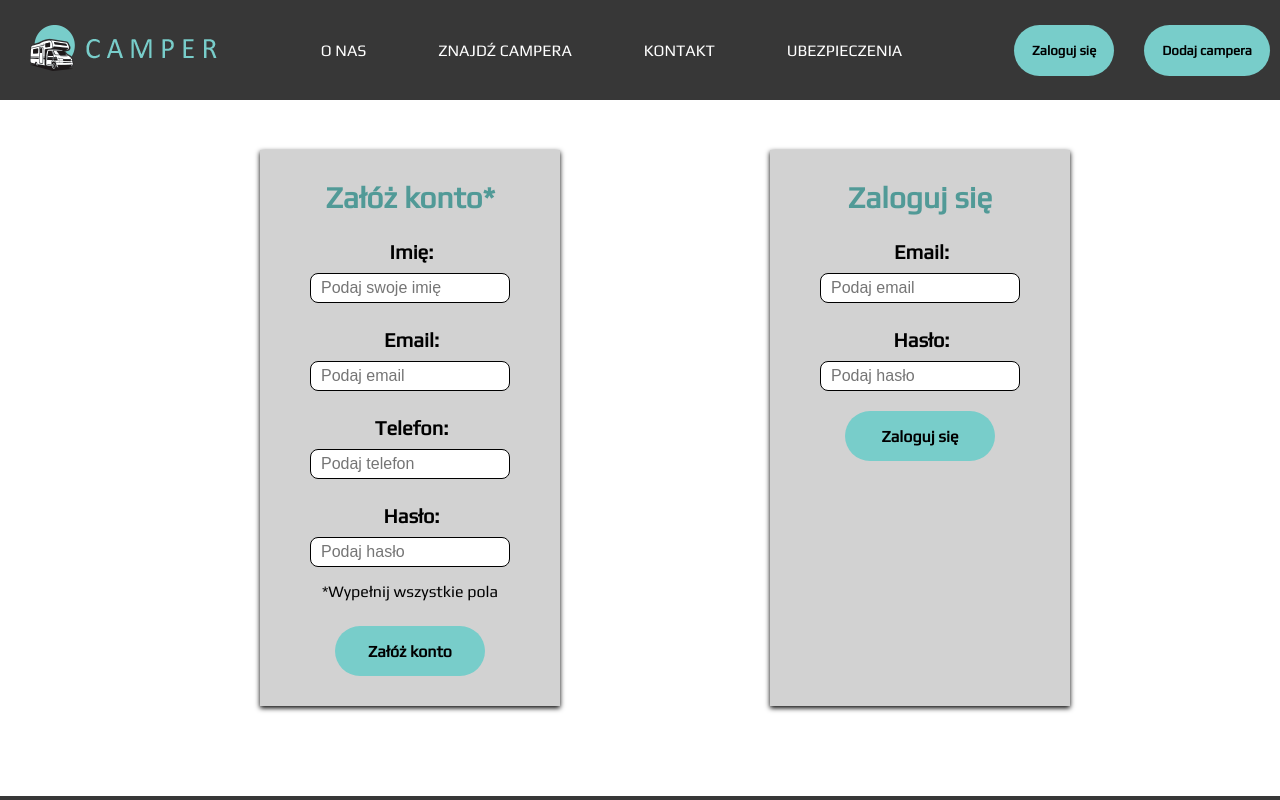
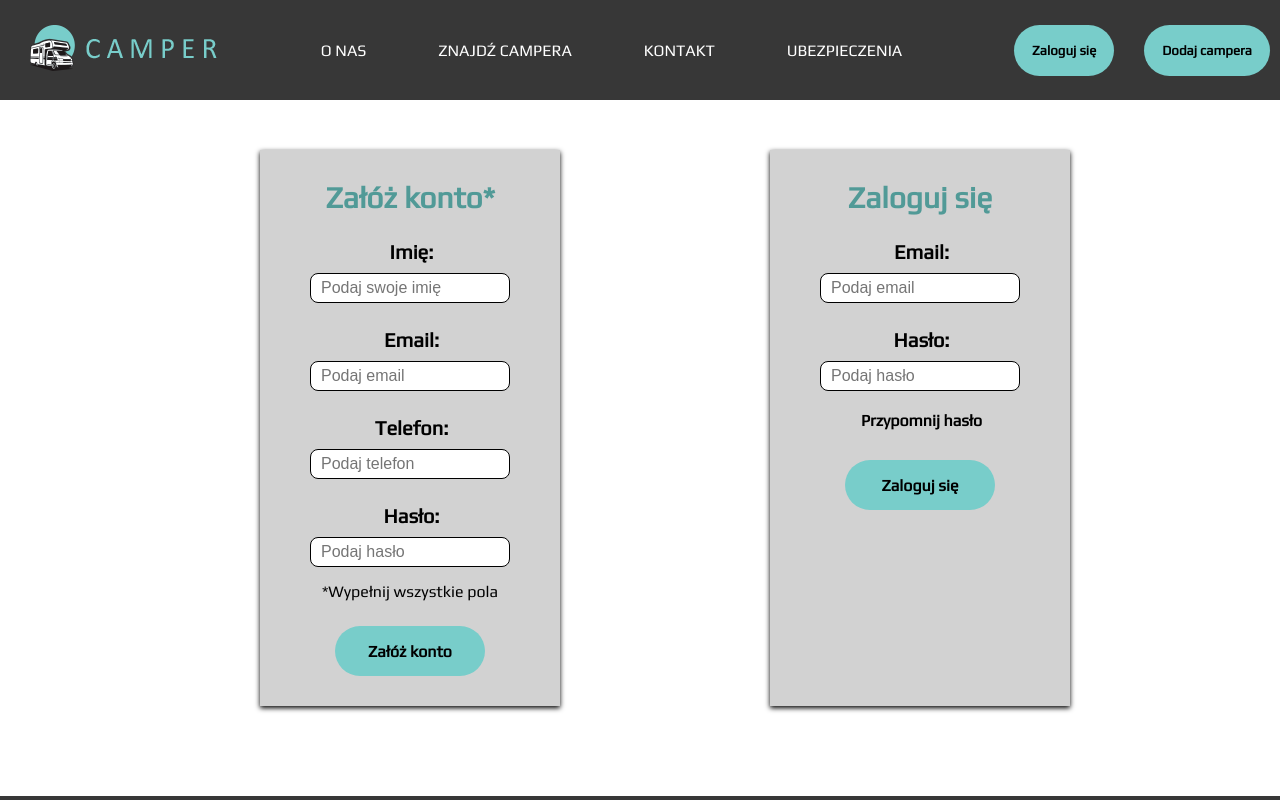
Before and after one commit to infoshareacademy/jfdzr6-team-returny, a React (Create React App) app in the folder camper_app/: page /login-register in a window 1280 px wide. Shown: the top 800 px of the page. Built offline with nearby package versions, Linux system fonts and the light colour scheme; no server answers.

Commit message:
LoginRegister component updated

```diff
--- a/camper_app/src/views/AddCamperForm/AddCamperForm.style.js
+++ b/camper_app/src/views/AddCamperForm/AddCamperForm.style.js
@@ -67,6 +67,9 @@ export const StyledButton = styled.button `
   margin-left: 700px;
   margin-bottom: 100px;
   cursor: pointer;
+  &:hover {
+    color: white;
+  }
 `
 
 export const DivInfo = styled.div `
--- a/camper_app/src/views/LoginRegister/LoginRegister.js
+++ b/camper_app/src/views/LoginRegister/LoginRegister.js
@@ -1,4 +1,4 @@
-import { StyledHeader2, StyledHeader3, StyledBoxBackground, StyledWrapper, StyledInputText, StyledButton, DivInfo } from "./LoginRegister.style"
+import { StyledHeader2, StyledHeader3, StyledBoxBackground, StyledWrapper, StyledInputText, StyledButton, DivInfo, StyledLink } from "./LoginRegister.style"
 
 
 export const LoginRegister = () => {
@@ -17,7 +17,7 @@ export const LoginRegister = () => {
                 <div><StyledInputText name='telephone' type='text' placeholder='Podaj telefon'
                 maxLength='30'/></div>
                 <StyledHeader3>Hasło:</StyledHeader3>
-                <div><StyledInputText name='password' type='text' placeholder='Podaj hasło'
+                <div><StyledInputText name='password' type='password' placeholder='Podaj hasło'
                 maxLength='30'/></div>
                 <DivInfo>*Wypełnij wszystkie pola</DivInfo>
                 <StyledButton>Załóż konto</StyledButton>
@@ -28,8 +28,9 @@ export const LoginRegister = () => {
                 <div><StyledInputText name='email' type='text' placeholder='Podaj email'
                 maxLength='30'/></div>
                 <StyledHeader3>Hasło:</StyledHeader3>
-                <div><StyledInputText name='password' type='text' placeholder='Podaj hasło'
+                <div><StyledInputText name='password' type='password' placeholder='Podaj hasło'
                 maxLength='30'/></div>
+                <StyledLink>Przypomnij hasło</StyledLink>
                 <StyledButton>Zaloguj się</StyledButton>
             </StyledBoxBackground>
         </StyledWrapper>
--- a/camper_app/src/views/LoginRegister/LoginRegister.style.js
+++ b/camper_app/src/views/LoginRegister/LoginRegister.style.js
@@ -40,33 +40,14 @@ export const StyledInputText = styled.input`
   border-radius: 8px;
   border: 1px solid black;
 `
-// export const StyledSelect = styled.select`
-//   font-size: 16px;
-//   height: 40px;
-//   width: 400px;
-//   margin: 5px 0px 5px 50px;
-//   padding-left: 10px;
-//   border-radius: 8px;
-//   border: 1px solid black;
-// `
 
-// export const StyledInputFile = styled.input`
-//   font-size: 16px;
-//   font-family: 'Play', sans-serif;
-//   margin: 5px 0px 20px 50px;
-// `
-
-// export const StyledTextArea = styled.textarea`
-//   resize: none;
-//   font-family: 'Play', sans-serif;
-//   font-size: 20px;
-//   height: 200px;
-//   width: 400px;
-//   margin: 5px 0px 10px 50px;
-//   padding: 10px;
-//   border-radius: 8px;
-//   border: 1px solid black;
-// `
+export const StyledLink = styled.a `
+  font-family: 'Play', sans-serif;
+  margin: 20px 0px 10px 3px;
+  font-size: 16px;
+  font-weight: bold;
+  cursor: pointer;
+`
 
 export const StyledButton = styled.button `
   width: 150px;
@@ -76,6 +57,9 @@ export const StyledButton = styled.button `
   margin-top: 20px;
   padding: 5px;
   cursor: pointer;
+  &:hover {
+    color: white;
+  }
 `
 
 export const DivInfo = styled.div `
```
